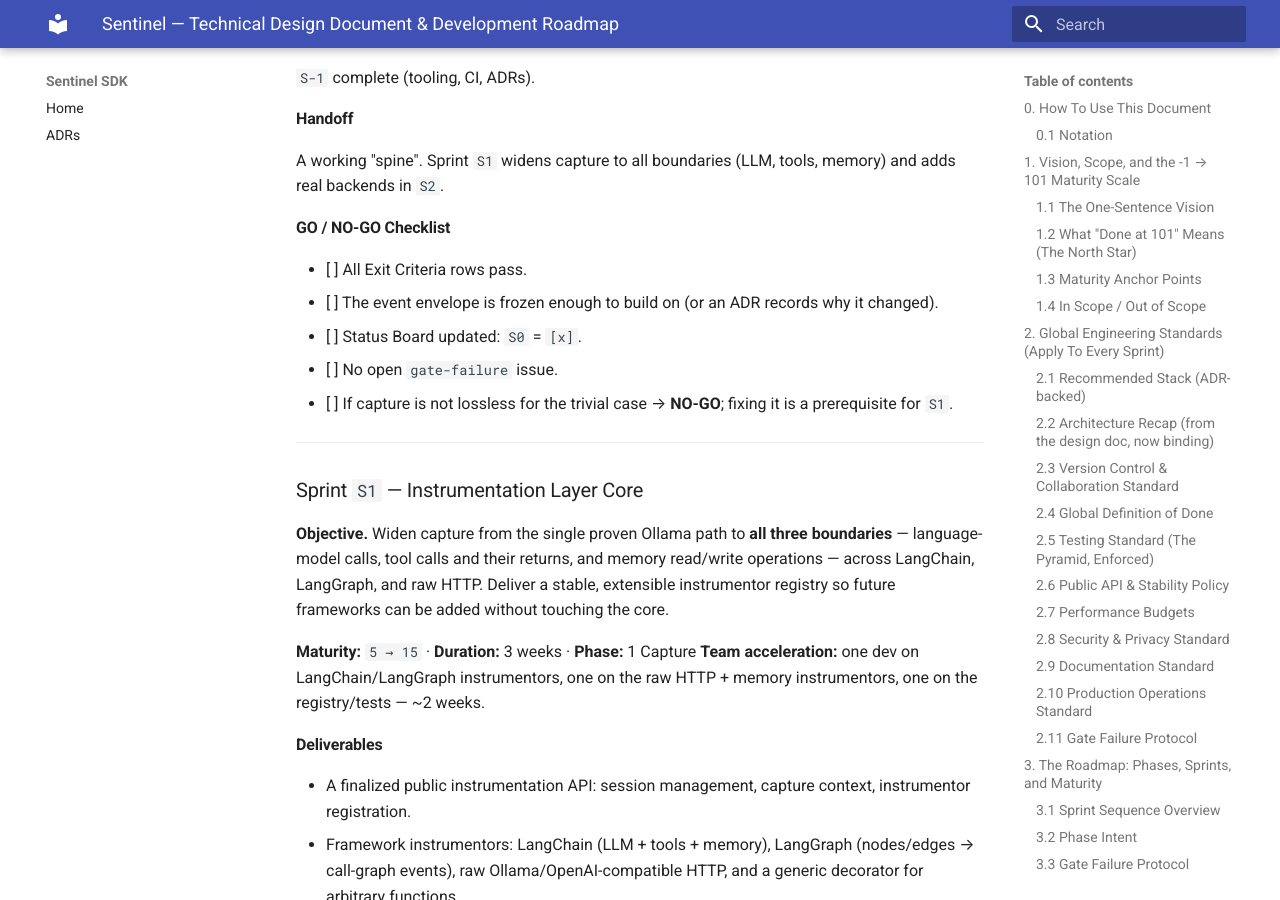
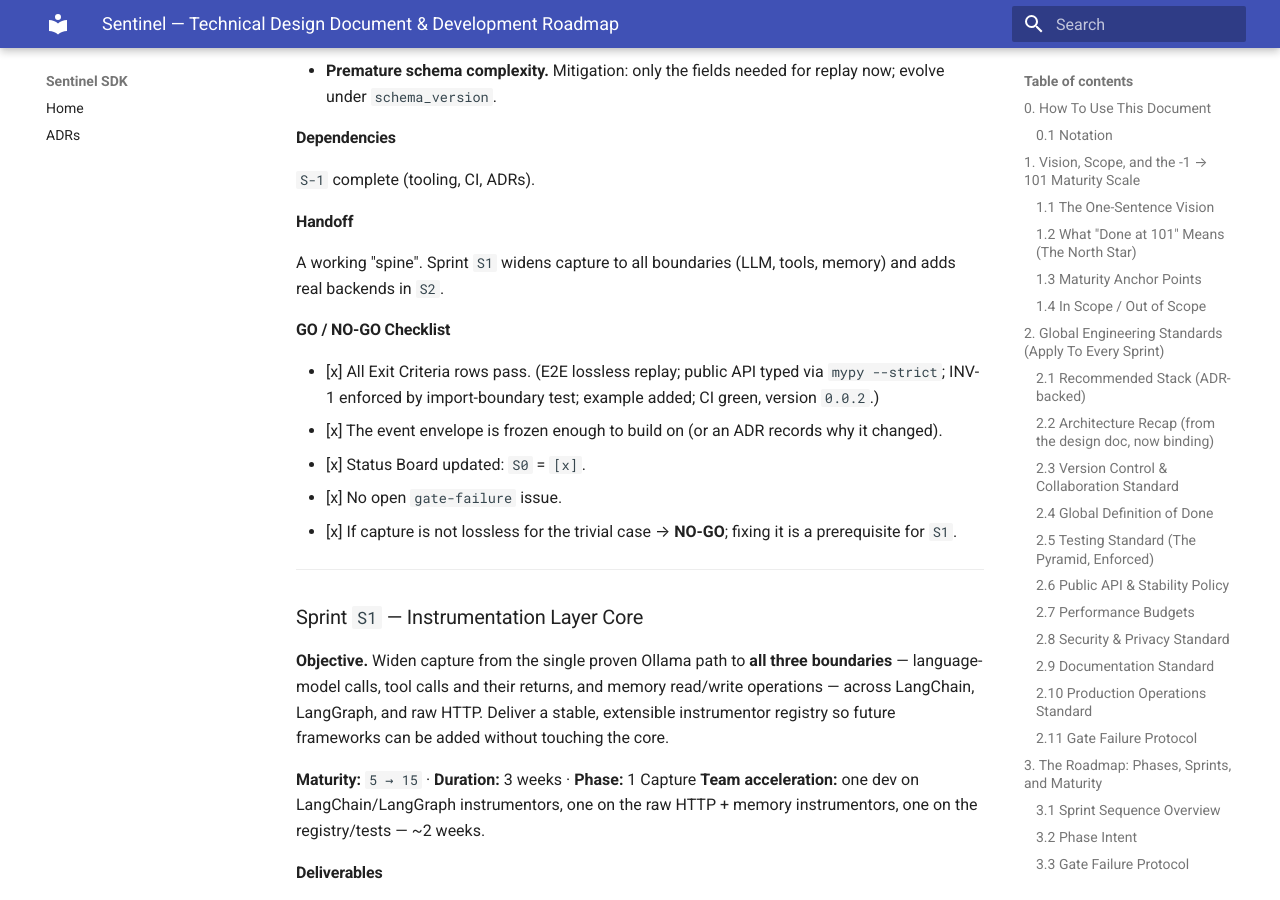
Before and after one commit to uzairlol/sentinel, an MkDocs documentation site: the page built from docs/design/SENTINEL_TDD.md, in a window 1280 px wide and 900 px high, scrolled down 17815 px. Built offline with MkDocs 1.6.1 and Material for MkDocs 9.7.7, drawn with Linux system fonts in a browser that asks for light colours; some of the changed text lies outside the part shown.

Commit message:
docs(design): mark s0 gate passed on main
Status board S0=[x], GO/NO-GO checklist ticked, changelog v1.3, README status moves to S1 next. CI (incl. gitleaks with full-history checkout) green for the S0 commits.

```diff
--- a/docs/design/SENTINEL_TDD.md
+++ b/docs/design/SENTINEL_TDD.md
@@ -288,7 +288,7 @@ See [`§2.11`](#211-gate-failure-protocol). Restated for emphasis: **a failed ga
 | Sprint | Maturity | Status | Gate result | Notes / blockers |
 |---|---|---|---|---|
 | `S-1` | `-1 → 0` | `[x]` | Passed | Gate green on `main` (lint, typecheck, test 3.12/3.13, security, build, docs). Branch protection enabled, `v0.0.1` GPG-signed tag. |
-| `S0` | `0 → 5` | `[~]` | — | In progress |
+| `S0` | `0 → 5` | `[x]` | Passed | Vertical slice green on `main`: event envelope, session/raw-`instrument_ollama_call` capture, SQLite store, `sentinel replay` CLI, E2E vs respx-stubbed Ollama. 31 tests / 99.3% coverage, `mypy --strict` clean, `v0.0.2` tagged. |
 | `S1` | `5 → 15` | `[ ]` | — | — |
 | `S2` | `15 → 25` | `[ ]` | — | — |
 | `S3` | `25 → 35` | `[ ]` | — | — |
@@ -477,11 +477,11 @@ A working "spine". Sprint `S1` widens capture to all boundaries (LLM, tools, mem
 
 #### GO / NO-GO Checklist
 
-- [ ] All Exit Criteria rows pass.
-- [ ] The event envelope is frozen enough to build on (or an ADR records why it changed).
-- [ ] Status Board updated: `S0` = `[x]`.
-- [ ] No open `gate-failure` issue.
-- [ ] If capture is not lossless for the trivial case → **NO-GO**; fixing it is a prerequisite for `S1`.
+- [x] All Exit Criteria rows pass. (E2E lossless replay; public API typed via `mypy --strict`; INV-1 enforced by import-boundary test; example added; CI green, version `0.0.2`.)
+- [x] The event envelope is frozen enough to build on (or an ADR records why it changed).
+- [x] Status Board updated: `S0` = `[x]`.
+- [x] No open `gate-failure` issue.
+- [x] If capture is not lossless for the trivial case → **NO-GO**; fixing it is a prerequisite for `S1`.
 
 ---
 
@@ -1871,6 +1871,7 @@ sentinel/
 
 | Version | Date | Change |
 |---|---|---|
+| v1.3 | 2026-09-23 | Sprint `S0` gate passed: vertical slice green on `main` (31 tests / 99.3% coverage, `mypy --strict`), `v0.0.2` GPG-signed tag. |
 | v1.2 | 2026-09-23 | Sprint `S-1` gate passed: CI green on `main`, branch protection enabled, `v0.0.1` GPG-signed tag pushed. Sprint `S0` (vertical slice) in progress. |
 | v1.1 | 2026-09-21 | Sprint `S-1` scaffolding executed: repo tree, governance files, pyproject/uv, tooling, CI, ADR 0001–0010. |
 | v1.0 | 2026-09-21 | Initial master engineering plan derived from `safety_sdk.tex`; 15-sprint roadmap `-1 → 101`, global standards, risk register, DoD@101. |
```
Also changed, not shown: README.md (+2 -2 lines).
